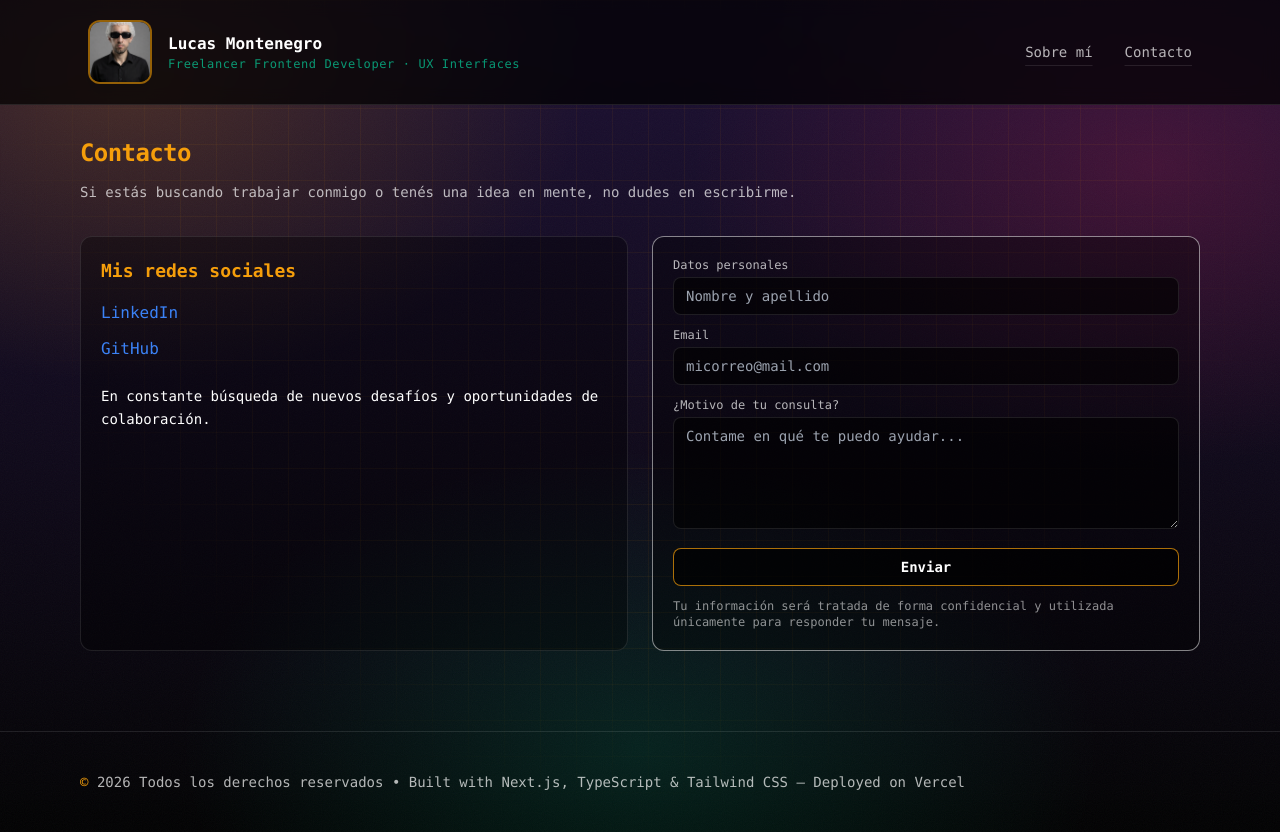
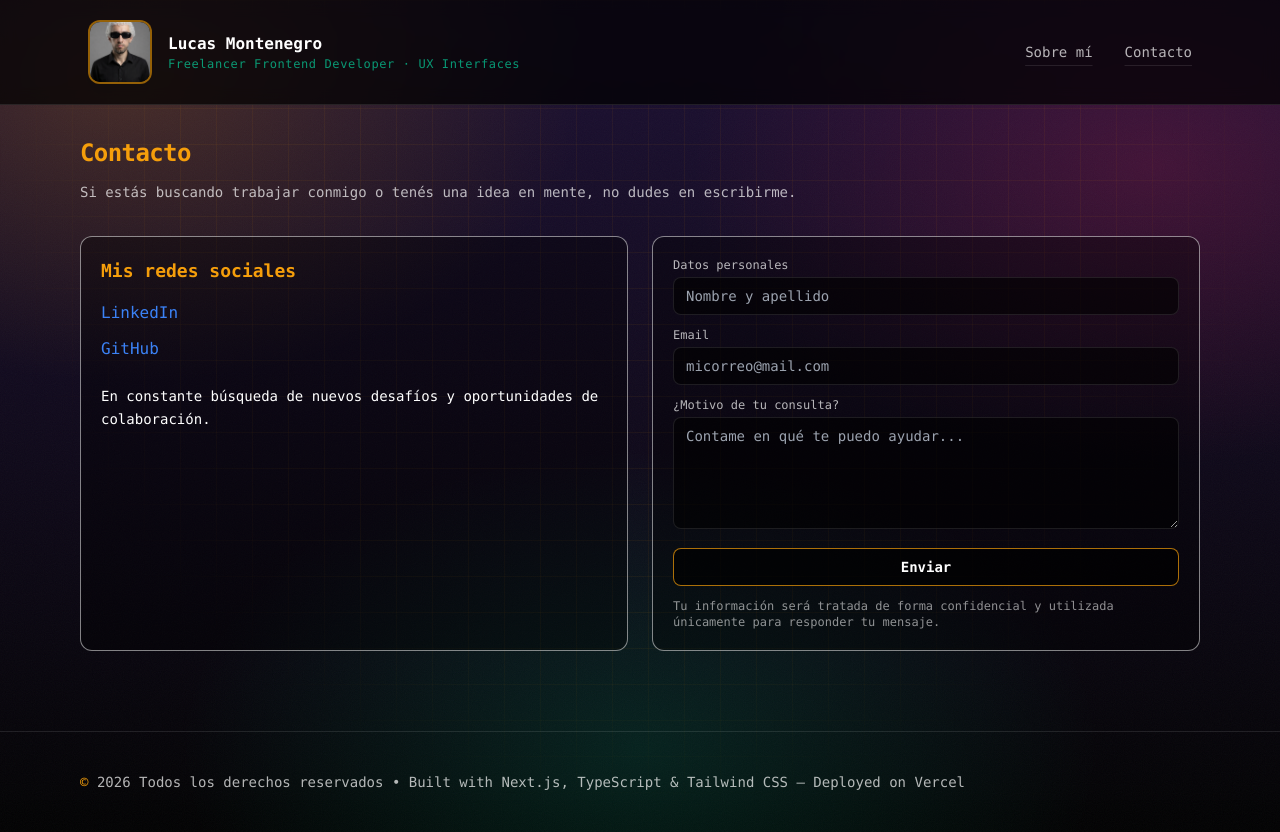
Before and after one commit to lu-developer476/Portfolio, a Next.js app: page /contact in a window 1280 px wide. Built offline with nearby package versions, Linux system fonts and the light colour scheme.

Commit message:
page.tsx

```diff
--- a/src/app/contact/page.tsx
+++ b/src/app/contact/page.tsx
@@ -9,7 +9,7 @@ export default function ContactPage() {
       subtitle="Si estás buscando trabajar conmigo o tenés una idea en mente, no dudes en escribirme."
     >
       <div className="grid gap-6 md:grid-cols-2">
-        <div className="rounded-xl border border-white/10 bg-black/35 p-5">
+        <div className="rounded-xl border border-white/50 bg-black/35 p-5">
           <h3 className="text-lg font-semibold text-cyber-gold">
             Mis redes sociales
           </h3>
```
